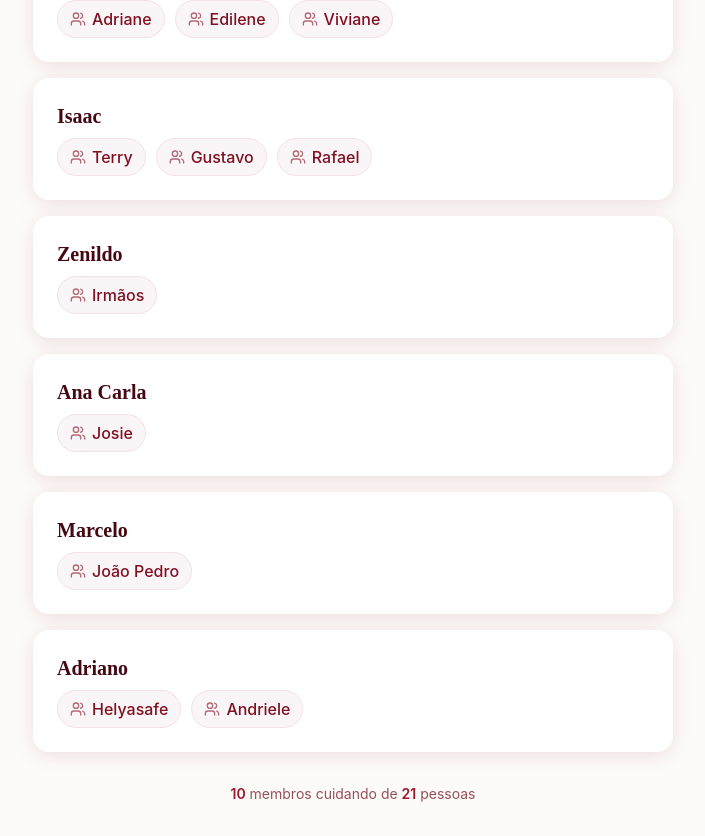
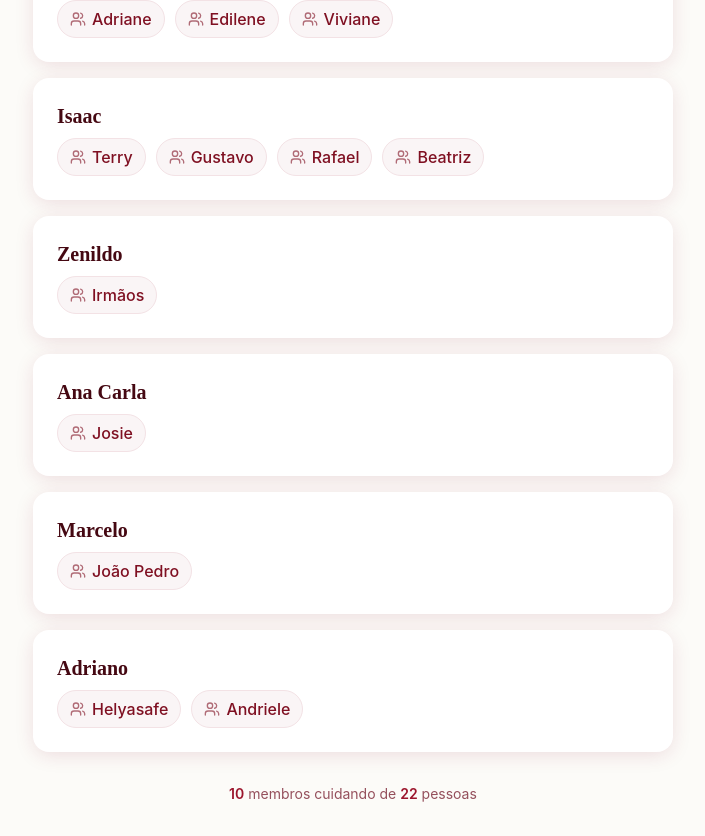
Before and after one commit to drineo11/celula-vida-na-vida, a React (Vite) app: page /oikos in a window 1280 px wide. Shown: the part 920-1756 px from the top of the page, without its empty margins (287-992 px from the left). Built offline with nearby package versions, Linux system fonts and the light colour scheme; the HTML template or start-up script is replaced by a standard one.

Commit message:
feat: create Oikos page to display leadership and member lists

```diff
--- a/src/pages/Oikos.tsx
+++ b/src/pages/Oikos.tsx
@@ -12,7 +12,7 @@ const oikosData: OikosFamily[] = [
   { leader: "Márcia", members: ["Regina", "Matheus", "Rayssa"] },
   { leader: "Cláudia", members: ["Ronaldo", "Júlia", "Vitor"] },
   { leader: "Silvana", members: ["Adriane", "Edilene", "Viviane"] },
-  { leader: "Isaac", members: ["Terry", "Gustavo", "Rafael"] },
+  { leader: "Isaac", members: ["Terry", "Gustavo", "Rafael", "Beatriz"] },
   { leader: "Zenildo", members: ["Irmãos"] },
   { leader: "Ana Carla", members: ["Josie"] },
   { leader: "Marcelo", members: ["João Pedro"] },
```
